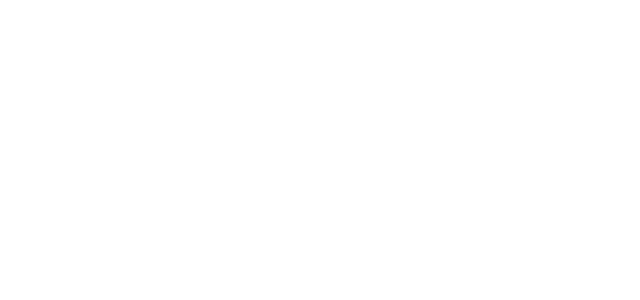
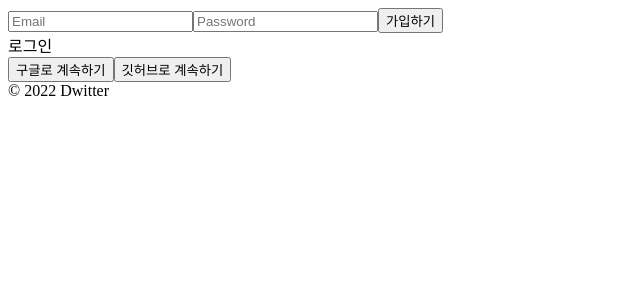
Before and after one commit to daseul-jang/dwitter, a React (Create React App) app: page / in a window 1280 px wide. Shown: the top 300 px of the page, without its empty margins (0-640 px from the left). Built offline with nearby package versions, Linux system fonts and the light colour scheme; no server answers.

Commit message:
firebase 적용

```diff
--- /dev/null
+++ b/jsconfig.json
@@ -0,0 +1,6 @@
+{
+  "compilerOptions": {
+    "baseUrl": "src"
+  },
+  "include": ["src"]
+}
--- a/package.json
+++ b/package.json
@@ -6,8 +6,10 @@
     "@testing-library/jest-dom": "^5.16.4",
     "@testing-library/react": "^13.1.1",
     "@testing-library/user-event": "^13.5.0",
+    "firebase": "^9.6.11",
     "react": "^18.0.0",
     "react-dom": "^18.0.0",
+    "react-router-dom": "^6.3.0",
     "react-scripts": "5.0.1",
     "web-vitals": "^2.1.4"
   },
--- a/src/App.js
+++ /dev/null
@@ -1,5 +0,0 @@
-function App() {
-  return <div className="App"></div>;
-}
-
-export default App;
--- /dev/null
+++ b/src/components/App.js
@@ -0,0 +1,27 @@
+import { useEffect, useState } from "react";
+import AppRouter from "components/Router";
+import { authService } from "fbase";
+import { onAuthStateChanged } from "firebase/auth";
+
+function App() {
+  const [init, setInit] = useState(false);
+  const [isLoggedIn, setIsLoggedIn] = useState(false);
+  useEffect(() => {
+    onAuthStateChanged(authService, (user) => {
+      if (user) {
+        setIsLoggedIn(true);
+      } else {
+        setIsLoggedIn(false);
+      }
+      setInit(true);
+    });
+  }, []);
+  return (
+    <div className="App">
+      {init ? <AppRouter isLoggedIn={isLoggedIn} /> : "Initializing..."}
+      <footer>&copy; {new Date().getFullYear()} Dwitter</footer>
+    </div>
+  );
+}
+
+export default App;
--- /dev/null
+++ b/src/components/Router.js
@@ -0,0 +1,19 @@
+import { HashRouter as Router, Routes, Route } from "react-router-dom";
+import Auth from "routes/Auth";
+import Home from "routes/Home";
+
+function AppRouter({ isLoggedIn }) {
+  return (
+    <Router>
+      <Routes>
+        {isLoggedIn ? (
+          <Route path="/" element={<Home />} />
+        ) : (
+          <Route path="/" element={<Auth />} />
+        )}
+      </Routes>
+    </Router>
+  );
+}
+
+export default AppRouter;
--- /dev/null
+++ b/src/fbase.js
@@ -0,0 +1,20 @@
+// Import the functions you need from the SDKs you need
+import { initializeApp } from "firebase/app";
+import { getAuth } from "firebase/auth";
+// TODO: Add SDKs for Firebase products that you want to use
+// https://firebase.google.com/docs/web/setup#available-libraries
+
+// Your web app's Firebase configuration
+const firebaseConfig = {
+  apiKey: process.env.REACT_APP_API_KEY,
+  authDomain: process.env.REACT_APP_AUTH_DOMAIN,
+  projectId: process.env.REACT_APP_PROJECT_ID,
+  storageBucket: process.env.REACT_APP_STORAGE_BUCKET,
+  messagingSenderId: process.env.REACT_APP_MESSAGIN_ID,
+  appId: process.env.REACT_APP_APP_ID,
+};
+
+// Initialize Firebase
+const app = initializeApp(firebaseConfig);
+
+export const authService = getAuth();
--- a/src/index.js
+++ b/src/index.js
@@ -1,6 +1,6 @@
 import React from "react";
 import ReactDOM from "react-dom/client";
-import App from "./App";
+import App from "components/App";
 
 const root = ReactDOM.createRoot(document.getElementById("root"));
 root.render(
--- /dev/null
+++ b/src/routes/Auth.js
@@ -0,0 +1,81 @@
+import { authService } from "fbase";
+import {
+  createUserWithEmailAndPassword,
+  signInWithEmailAndPassword,
+} from "firebase/auth";
+import { useState } from "react";
+
+function Auth() {
+  const [email, setEmail] = useState("");
+  const [password, setPassword] = useState("");
+  const [newAccount, setNewAccount] = useState(true);
+  const [error, setError] = useState("");
+  const onChange = (event) => {
+    const {
+      target: { name, value },
+    } = event;
+
+    if (name === "email") {
+      setEmail(value);
+    } else if (name === "password") {
+      setPassword(value);
+    }
+  };
+  const onSubmit = async (event) => {
+    event.preventDefault();
+    console.log("서브밋");
+    try {
+      let data;
+      if (newAccount) {
+        // 계정 생성
+        //data = await authService.createUser(authService.auth, email, password);
+        data = await createUserWithEmailAndPassword(
+          authService,
+          email,
+          password
+        );
+      } else {
+        // 로그인
+        //data = await authService.signIn(authService.auth, email, password);
+        data = await signInWithEmailAndPassword(authService, email, password);
+      }
+      console.log(data);
+    } catch (error) {
+      console.dir(error);
+      setError(error.message);
+    }
+  };
+
+  const toggleAccount = () => setNewAccount((prev) => !prev);
+  return (
+    <div>
+      <form onSubmit={onSubmit}>
+        <input
+          type="email"
+          name="email"
+          value={email}
+          placeholder="Email"
+          onChange={onChange}
+          required
+        />
+        <input
+          type="password"
+          name="password"
+          value={password}
+          placeholder="Password"
+          onChange={onChange}
+          required
+        />
+        <input type="submit" value={newAccount ? "가입하기" : "로그인"} />
+        {error}
+      </form>
+      <span onClick={toggleAccount}>{newAccount ? "로그인" : "가입하기"}</span>
+      <div>
+        <button>구글로 계속하기</button>
+        <button>깃허브로 계속하기</button>
+      </div>
+    </div>
+  );
+}
+
+export default Auth;
--- /dev/null
+++ b/src/routes/EditProfile.js
@@ -0,0 +1,3 @@
+export default function EditProfile() {
+  return "EditProfile";
+}
--- /dev/null
+++ b/src/routes/Home.js
@@ -0,0 +1,3 @@
+export default function Home() {
+  return "Home";
+}
--- /dev/null
+++ b/src/routes/Profile.js
@@ -0,0 +1,3 @@
+export default function Profile() {
+  return "Profile";
+}
```
Also changed, not shown: 2 other files (tests, documents, lock files or other folders).
